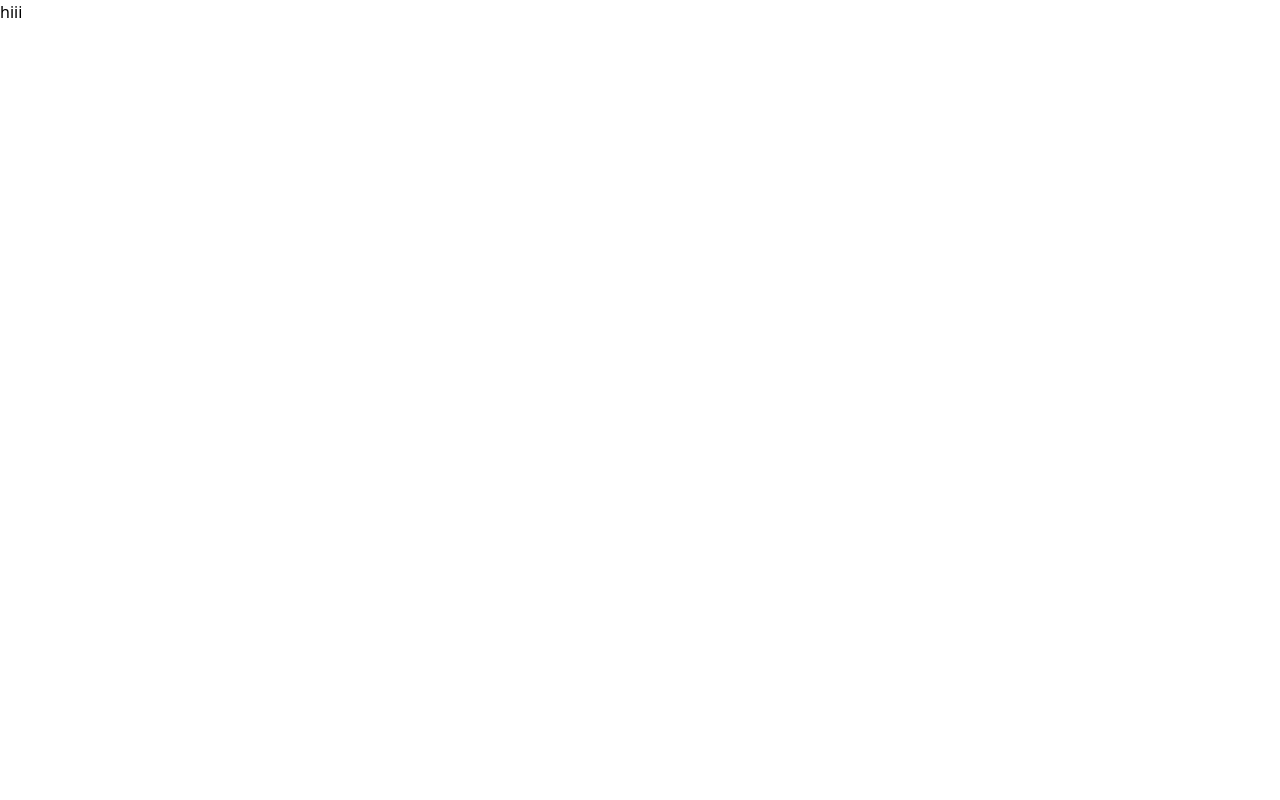
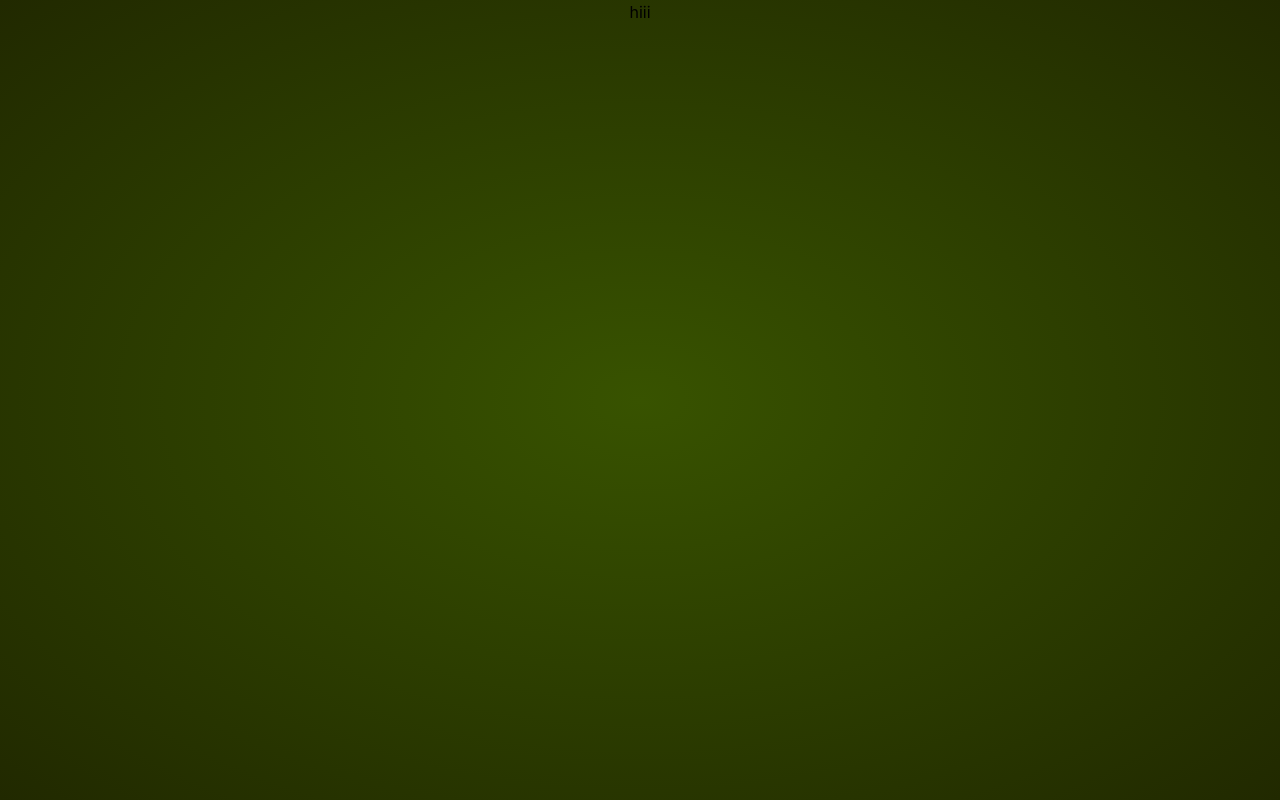
Before and after one commit to monupanwar1/react-ts, a React (Vite) app: page / in a window 1280 px wide. Built offline with nearby package versions, Linux system fonts and the light colour scheme.

Commit message:
title component add

```diff
--- a/src/App.tsx
+++ b/src/App.tsx
@@ -1,7 +1,7 @@
 export default function App(){
   return(
-    <>
+    <main className="flex items-center justify-center">
     hiii
-    </>
+    </main>
   )
 }
--- /dev/null
+++ b/src/components/Title.tsx
@@ -0,0 +1,16 @@
+export default function Title({locked}){
+    return(
+        <h1 className="font font-bold text-4xl md:text-5xl text-center">
+            {locked ?(
+
+                 <span className="font-bold text-2xl md:text-3xl text-center">
+                  Limit! Buy <b>Pro</b> for &gt;5
+                  </span>
+
+            ):(
+                "Fancy Counter"
+            )}
+        </h1>
+    )
+
+}
--- a/src/index.css
+++ b/src/index.css
@@ -1,3 +1,11 @@
 @tailwind base;
 @tailwind components;
 @tailwind utilities;
+
+@import url("https://fonts.googleapis.com/css2?family=Inter:wght@300;400;500;600;700;800;900&display=swap");
+
+body {
+  font-family: Inter, sans-serif;
+  height: 100vh;
+  background-image: radial-gradient(ellipse, #385300, #212900);
+}
```
